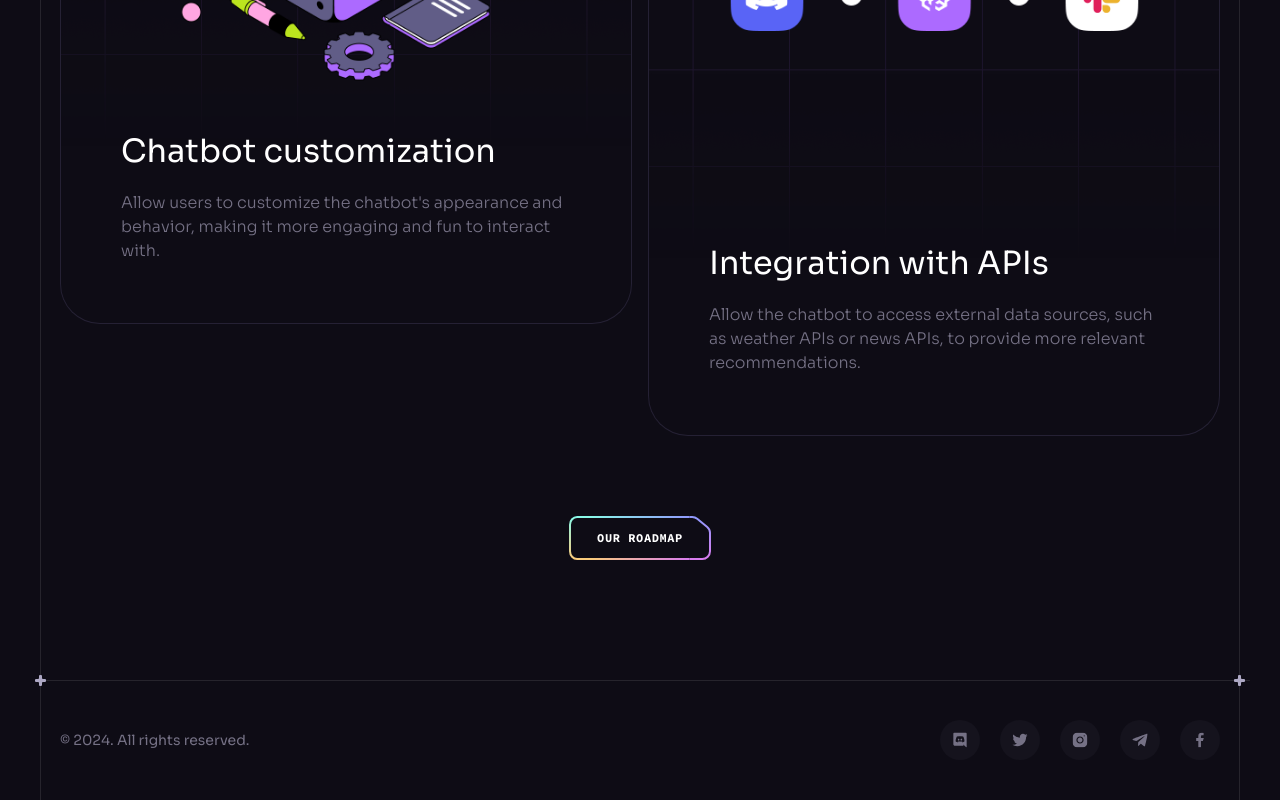
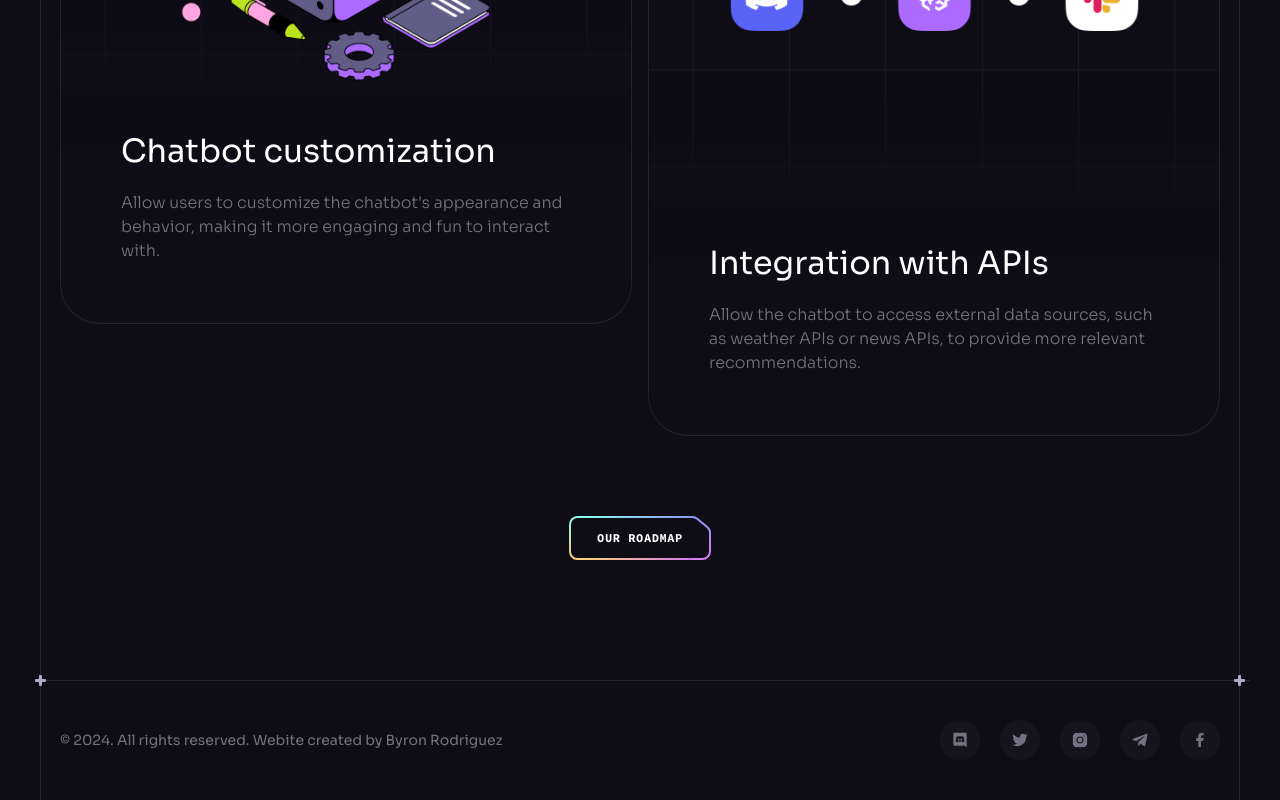
Before and after one commit to byron-rod/brainwave, a React (Vite) app: page / in a window 1280 px wide. Shown: the part 8777-9577 px from the top of the page. Built offline with nearby package versions, Linux system fonts and the light colour scheme.

Commit message:
footer edit

```diff
--- a/src/components/Footer.jsx
+++ b/src/components/Footer.jsx
@@ -7,7 +7,8 @@ const Footer = () => {
     <Section crosses className="!px-0 !py-10">
       <div className="container flex sm:justify-between justify-center items-center gap-10 max-sm:flex-col">
         <p className="caption text-n-4 lg:block">
-          © {new Date().getFullYear()}. All rights reserved.
+          © {new Date().getFullYear()}. All rights reserved. Webite created by{" "}
+          <a href="https://www.byronrodriguez.com">Byron Rodriguez</a>
         </p>
 
         <ul className="flex gap-5 flex-wrap">
```
